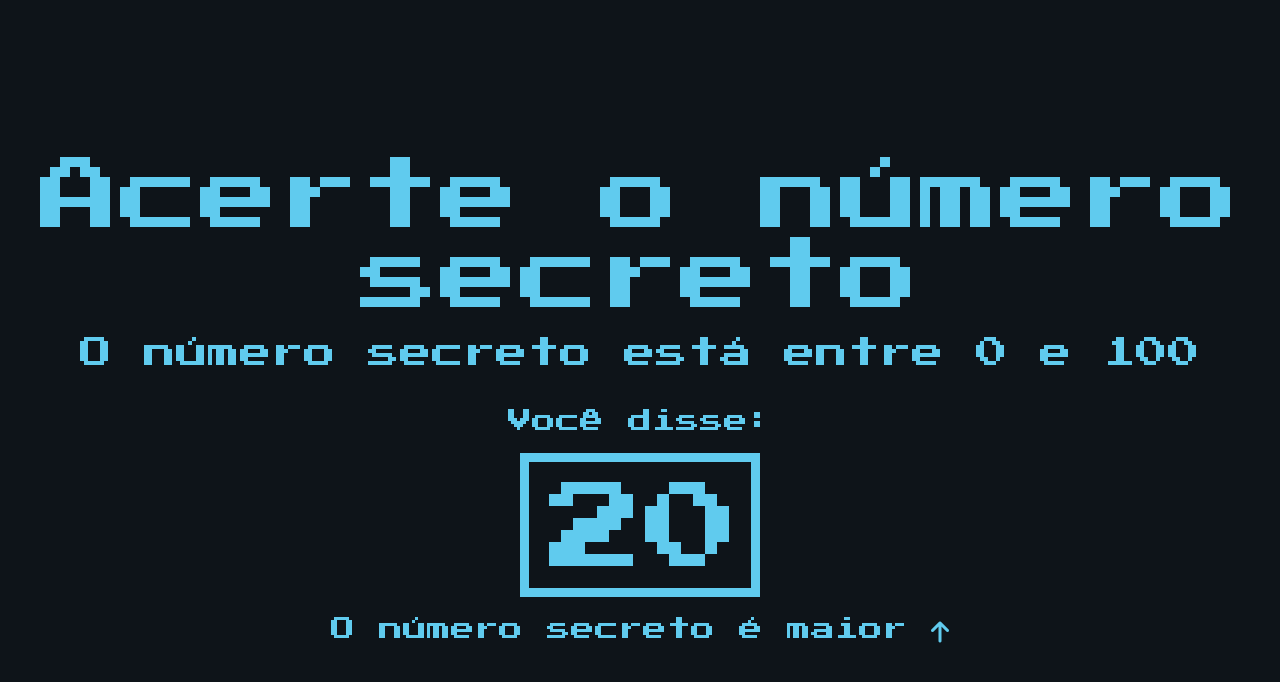
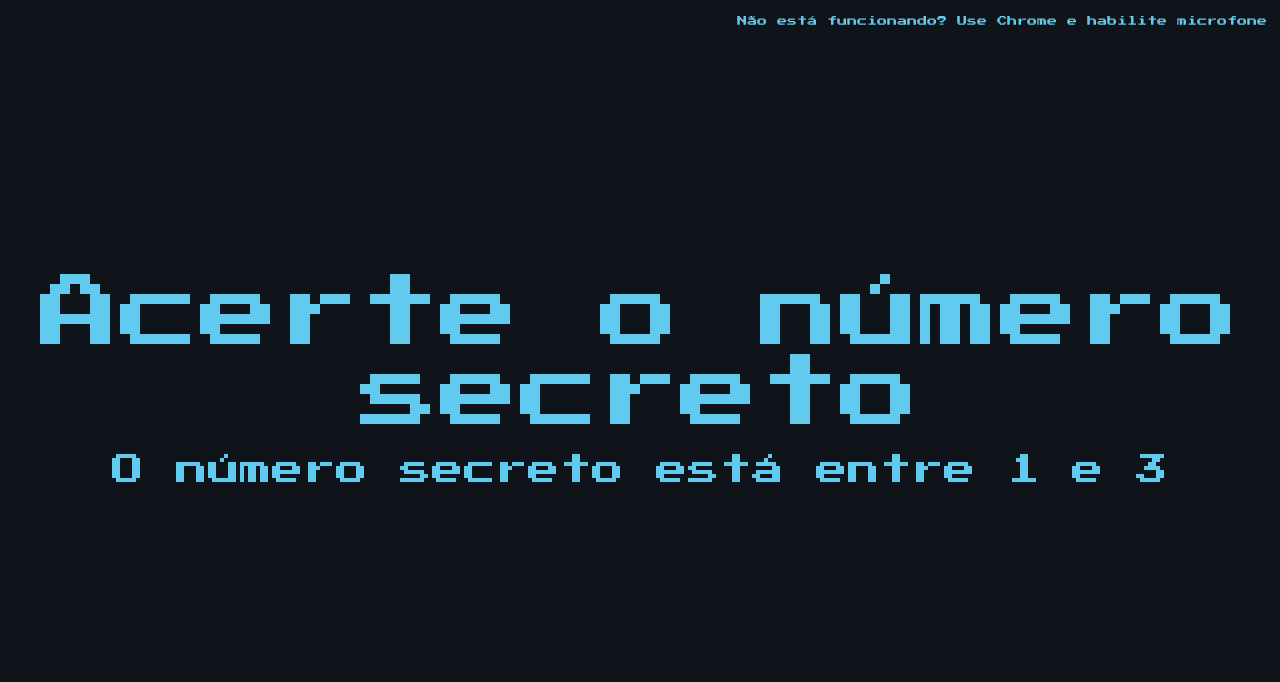
Before and after one commit to leopoldoferreira/javascript-cursos, a plain HTML site: page 4. numero-secreto/main.html in a window 1280 px wide. Drawn offline with nearby package versions, Linux system fonts and the light colour scheme.

Commit message:
curso 4 pt3, hab mic use chrome

```diff
--- a/4. numero-secreto/main.html
+++ b/4. numero-secreto/main.html
@@ -10,12 +10,17 @@
     <title>Número Secreto</title>
 </head>
 <body>
+    <div class="usechrome">
+        Não está funcionando? Use Chrome e habilite microfone
+    </div>
     <h1>Acerte o número secreto</h1>
     <h3>O número secreto está entre <span id="menor-valor">0</span> e <span id="maior-valor">100</span></h3>
     <div id="chute" class="mensagem">
-        <div>Você disse:</div>
+        <!-- <div>Você disse:</div>
         <span class="box">20</span>
-        <div>O número secreto é maior <i class="fa-sharp fa-solid fa-arrow-up"></i></div>
+        <div>O número secreto é maior <i class="fa-sharp fa-solid fa-arrow-up"></i></div> -->
     </div>
+    <script src="app/sortearnumero.js"></script>
+    <script src="app/reconhecimentodevoz.js"></script>
 </body>
 </html>
--- a/4. numero-secreto/style.css
+++ b/4. numero-secreto/style.css
@@ -17,6 +17,14 @@ body {
     text-align: center;
     margin: 0;
     font-family: var(--font-family);
+}
+
+.usechrome {
+    display: block;
+    position: absolute;
+    top: 2%;
+    right: 1%;
+    font-size: 10px;
 }
 
 h1 {
```
